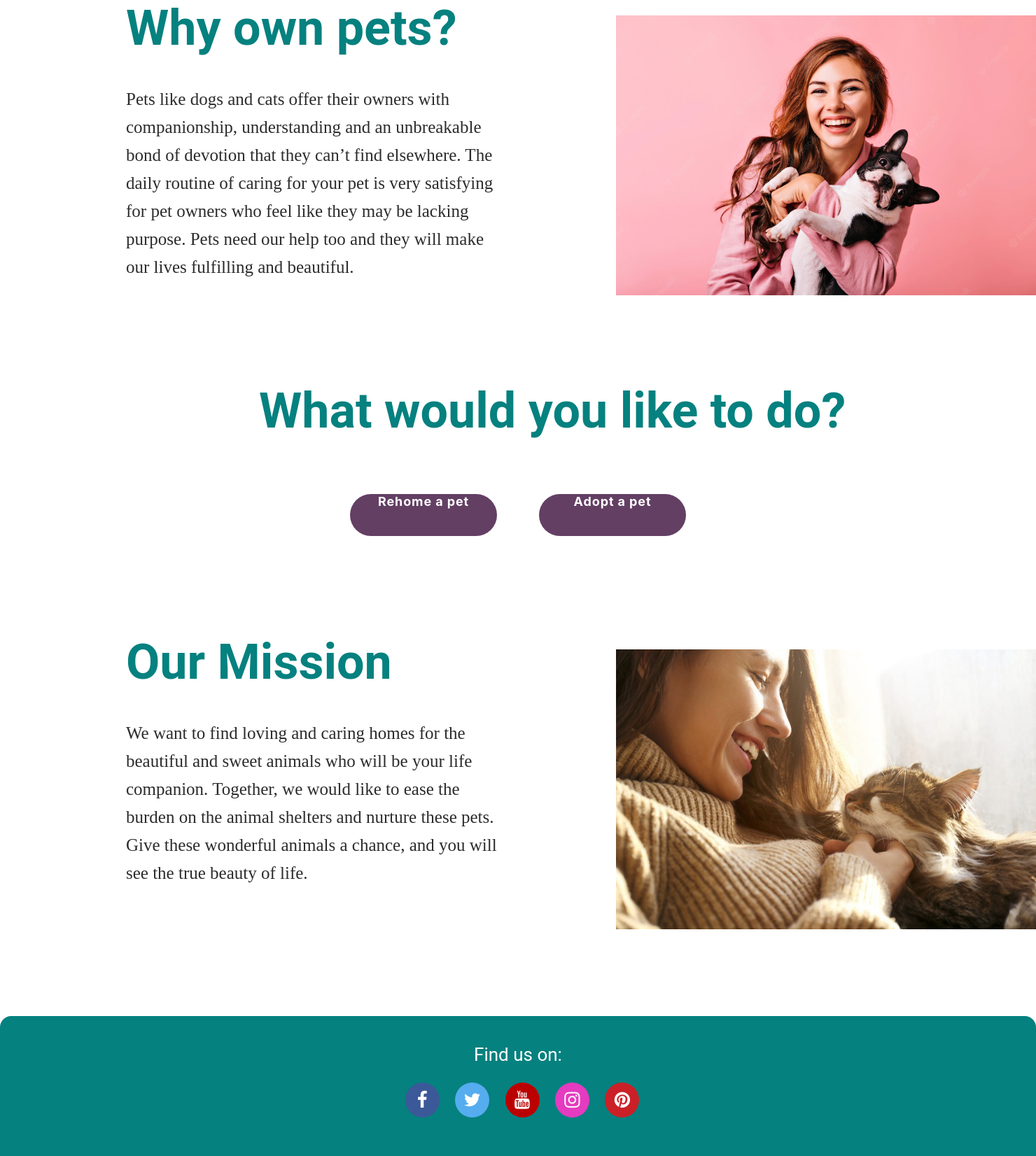
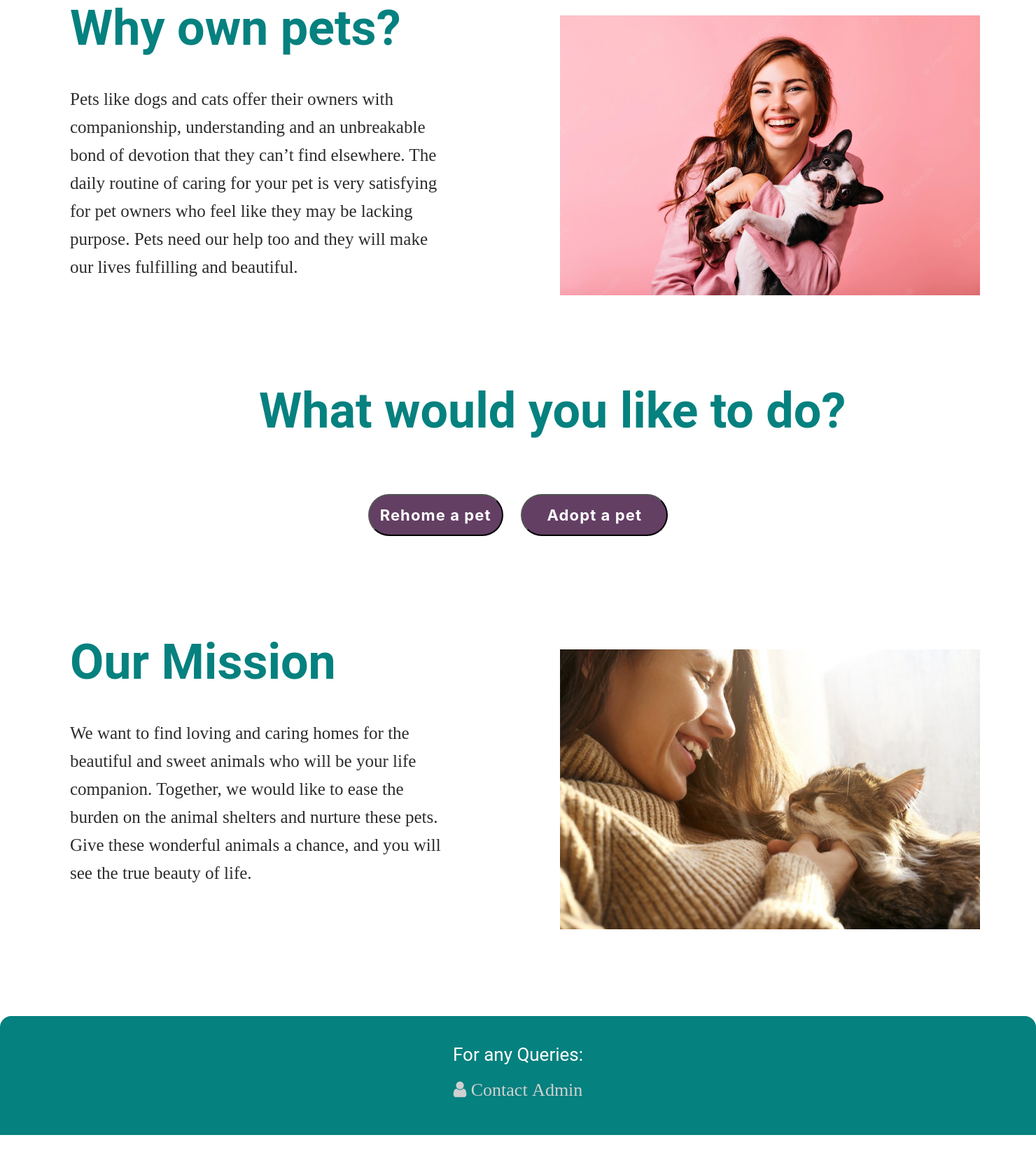
Before and after one commit to Karthikrajatp/Pet-Adoption-System, a Flask app: page /home in a window 1480 px wide. Shown: the part 900-2552 px from the top of the page at 70% size. After the commit the page ends 2522 px from the top, so only its background shows below. Run offline with Flask 2, Linux system fonts and the light colour scheme; a user stored in the database is signed in.

Commit message:
Random Changes

```diff
--- a/website/static/homestyle.css
+++ b/website/static/homestyle.css
@@ -54,7 +76,7 @@
 .imgandtext{
     width:550px;
     word-wrap: break-word;
-    margin-left: 180px;
+    margin-left: 100px;
 }
 .question{
     margin-top: 100px;
@@ -81,6 +108,7 @@
     margin-left: 700px;
     margin-top: -380px;
     border-radius: 200px;
+    margin-right: 400px;
 }
 .whattodo{
     margin-left: 370px;
@@ -101,7 +135,7 @@
     border-radius: 75px;
     color: #fff;
     font-family: Inter,Helvetica Neue,Helvetica,Arial,sans-serif;
-    font-size: 18px;
+    font-size: 22px;
     font-weight: 700;
     letter-spacing: .05em;
     cursor: pointer;
@@ -110,6 +144,9 @@
     border-color: none;
     width: 210px;
     height: 60px;
+    padding: 10px 15px;
+    transition: 0.2s;
+
 
 
 }
@@ -121,34 +158,38 @@
     border-radius: 100px;
     color: #fff;
     font-family: Inter,Helvetica Neue,Helvetica,Arial,sans-serif;
-    font-size: 18px;
+    font-size: 22px;
     font-weight: 700;
     letter-spacing: .05em;
     cursor: pointer;
     text-align:center;
     text-decoration:none;
     border-color: none;
-    width: 210px;
-    height: 60px;
+    padding: 10px 15px;
+    outline: none;
+    transition: 0.2s;
 
 
 }
+
 .buttonhold{
-    display: flex;
-    flex-direction: row;
-    justify-content: space-between;
-
+    display:flex;
+    flex-direction:row;
+    justify-content:space-evenly;
+    justify-items:center ;
     float: center;
-    align-items: center;
+    /* align-items:stretch; */
 }
 .Sell:hover{
     opacity: 0.7;
+    transform: scale(0.9);
     }
 .Sell:active{
     opacity: 0.9;
     }
 .Adopt:hover{
         opacity: 0.7;
+        transform: scale(0.9);
         }
 .Adopt:active{
         opacity: 0.9;
@@ -179,37 +220,12 @@ footer p{
     margin-bottom: 20px;
     margin-top: 20px;
 }
-.fa {
-    padding: 12px;
-    font-size: 10px;
-    width: 25px;
-    text-align: center;
+.fa{
+    color: rgb(208, 208, 208);
+    transition: 0.1s;
     text-decoration: none;
-    margin: 5px 2px;
-    border-radius: 50%;
-    margin-left: 14px;
+
+}
+.fa:hover {
+    color: rgb(6, 1, 31);
   }
-  .fa:hover {
-    opacity: 0.7;
-}
-.fa-facebook {
-    background: #3B5998;
-    color: white;
-  }
-  .fa-twitter {
-    background: #55ACEE;
-    color: white;
-  }
-  .fa-youtube {
-    background: #bb0000;
-    color: white;
-  }
-  .fa-instagram {
-    background: rgb(228, 59, 192);
-    color: white;
-  }
-
-  .fa-pinterest {
-    background: #cb2027;
-    color: white;
-  }
--- a/website/templates/homepage.html
+++ b/website/templates/homepage.html
@@ -6,16 +6,28 @@
 <link rel="stylesheet" href="https://cdnjs.cloudflare.com/ajax/libs/font-awesome/4.7.0/css/font-awesome.min.css">
 <title>{% block title %}Home{% endblock %}</title>
 </head>
+<script>
+   function btnclick() {
+        window.location.href = "/rehome"
+    }
+    function btnclick1() {
+        window.location.href = "/adopt/"
+    }
+    function btnclick2() {
+        window.location.href = "/logout"
+    }
+
+</script>
 <body style="margin-top: 0;padding-top: 0;">
     <section class="header">
         <nav>
             <div class="navbar-links">
                 <ul>
-                    <li><a href="/logout">Logout</a></li>
+                    <li> <button class="logout" onclick="btnclick2()"> LogOut</a> </button></li>
                 </ul>
             </div>
         </nav>
-        <p>Pets are our best friends!
+        <p class="title">Pets are our best friends!
          </p>
     </section>
 <section class="imgandtext">
@@ -33,12 +45,13 @@
                 <img src="{{ url_for('static',filename='images/womenanddog.webp')}}" width="600" height="400">
             </div>
         </section>
-        <p class="whattodo">
-            What would you like to do?
-        </p>
+        <p class="whattodo">What would you like to do?</p>
+
         <div class="buttonhold">
-            <a href="/rehome" class="Sell">Rehome a pet</a>
-            <a href="/adopt/" class="Adopt">Adopt a pet</a>
+
+            <button class="Sell" onclick="btnclick()"> Rehome a pet</a> </button>
+            <button class="Adopt" onclick="btnclick1()"> Adopt a pet</a> </button>
+
         </div>
         <section class="imgandtext">
             <p class="question">
@@ -55,12 +68,8 @@
             </div>
         </section>
         <footer class="footer">
-            <p>Find us on:</p>
-            <a href="#" class="fa fa-facebook"></a>
-            <a href="#" class="fa fa-twitter"></a>
-            <a href="#" class="fa fa-youtube"></a>
-            <a href="#" class="fa fa-instagram"></a>
-            <a href="#" class="fa fa-pinterest"></a>
+            <p>For any Queries:</p>
+            <a class="fa" href="mailto:karthikraja@gmail.com" target="_top"><i class="fa fa-user" aria-hidden="true"></i> Contact Admin</a>
         </footer>
 </body>
 </html>
```
Also changed, not shown: other parts of website/static/homestyle.css (+33 -0 lines), website/static/adoptstyle.css (+26 -4 lines), website/templates/adopt.html (+10 -6 lines), website/database.db.
